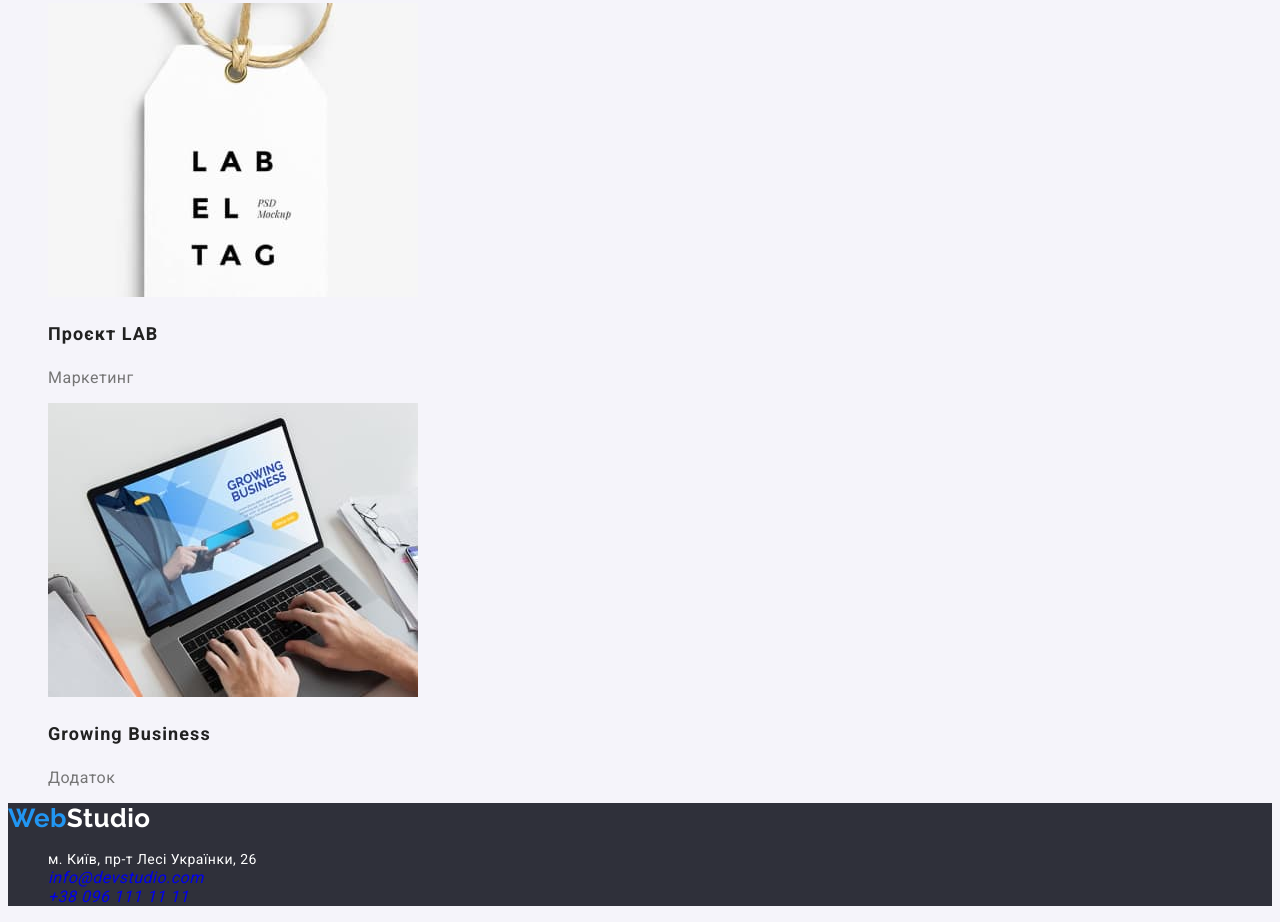
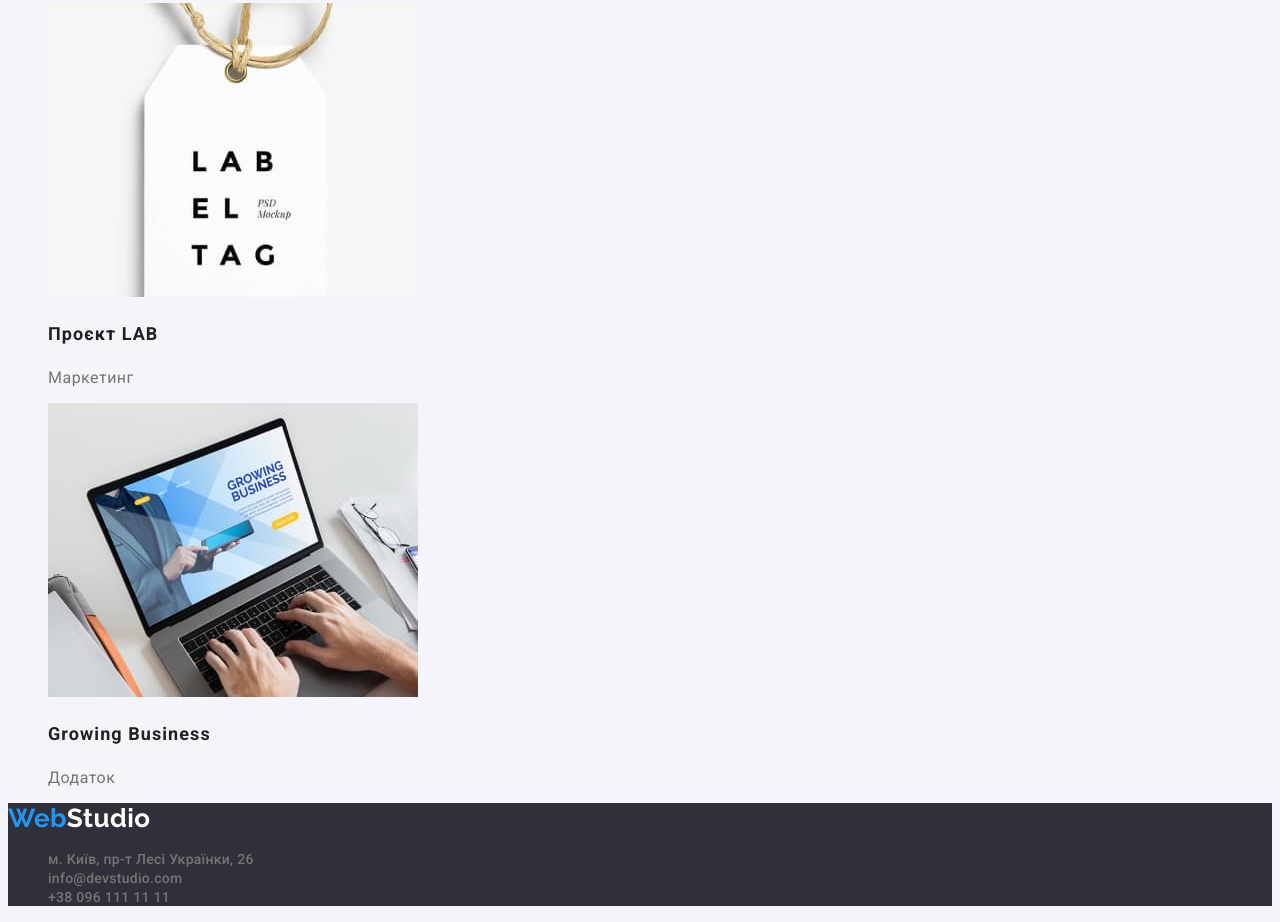
Before and after one commit to toporl/goit-markup-hw-02, a plain HTML site: page portfolio.html in a window 1280 px wide. Shown: the part 3150-4072 px from the top of the page. Drawn offline with Linux system fonts and the light colour scheme.

Commit message:
edit footer

```diff
--- a/portfolio.html
+++ b/portfolio.html
@@ -153,10 +153,10 @@
     <footer class="footer">
       <a class="logo" href=""> <span class="web">Web</span>Studio</a>
       <address>
-        <ul>
+        <ul class="contacts">
           <li>
             <a
-              class="adress"
+              class="adress link"
               href="https://goo.gl/maps/pPkEUe2LB5oS9ht8A"
               target="_blank"
               rel="noopener noreferrer"
@@ -165,12 +165,12 @@
             </a>
           </li>
           <li>
-            <a class="footer-link" href="mailto:info@devstudio.com">
+            <a class="footer link" href="mailto:info@devstudio.com">
               info@devstudio.com</a
             >
           </li>
           <li>
-            <a class="footer-link" href="tel:+380961111111">
+            <a class="footer link" href="tel:+380961111111">
               +38 096 111 11 11
             </a>
           </li>
```
